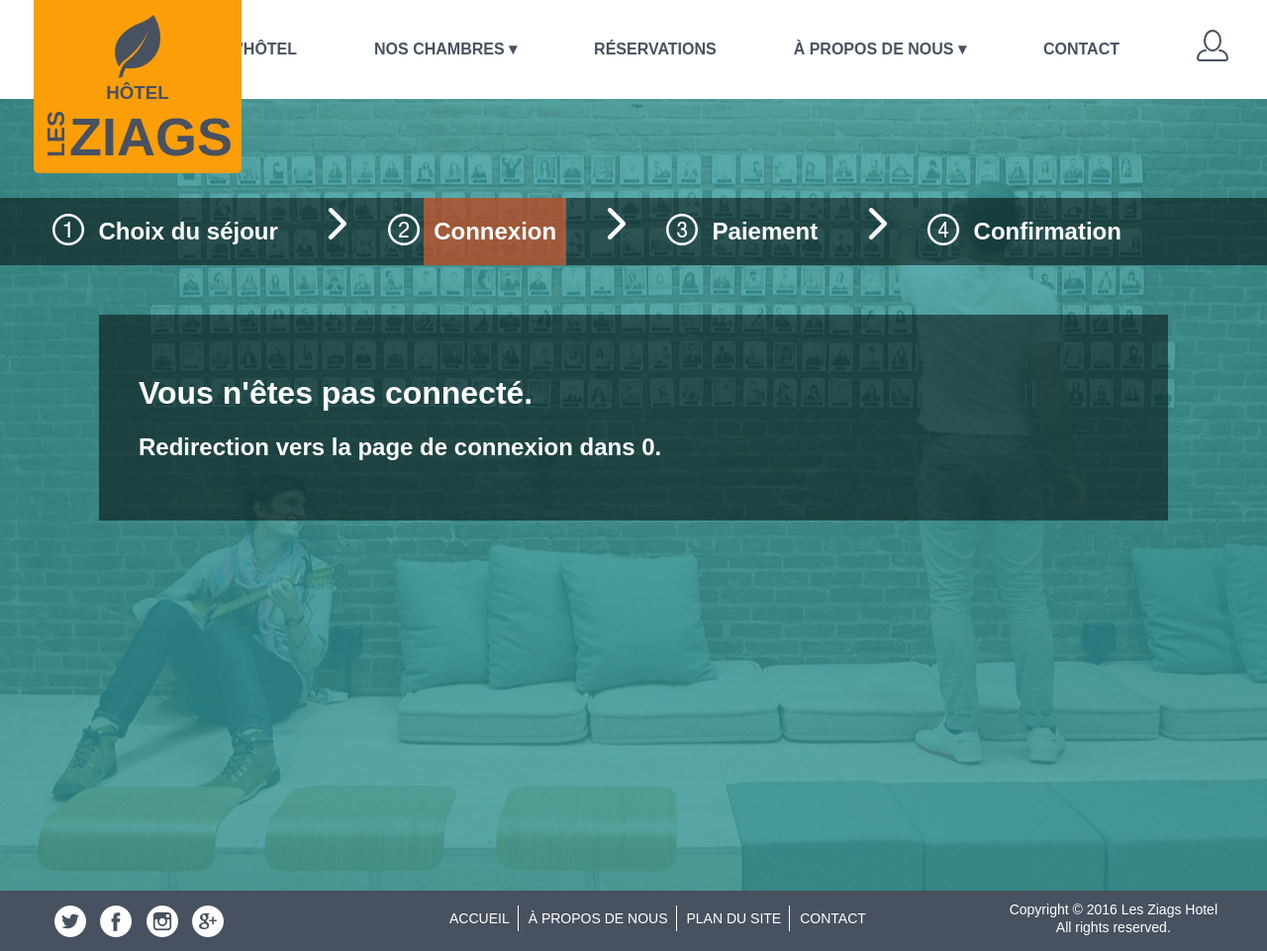
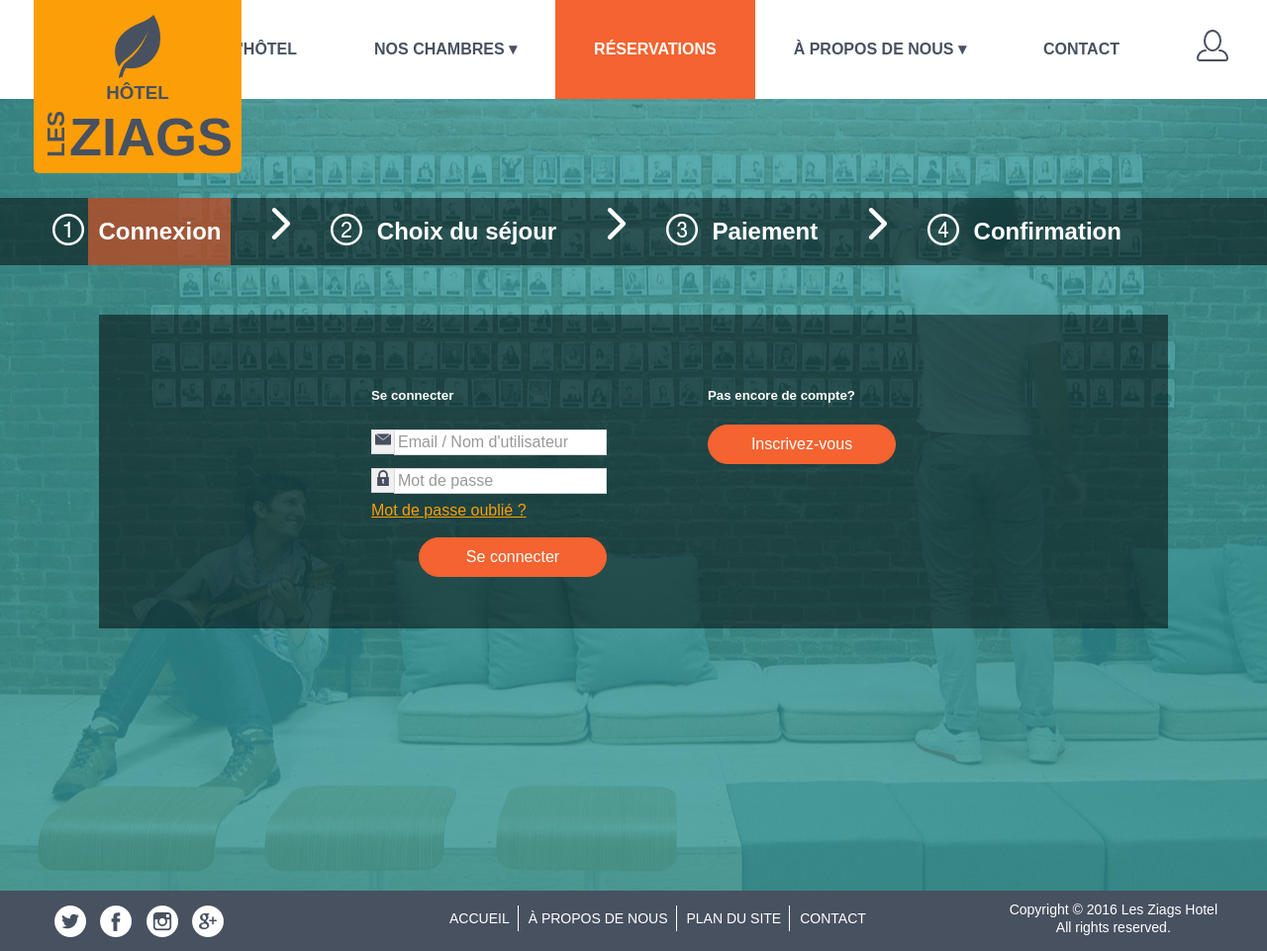
Before and after one commit to been3/mosquee, a PHP site: page /booking/connect in a window 1280 px wide. Shown: the whole page at 99% size. Run offline with PHP 8.4, Linux system fonts and the light colour scheme.

Commit message:
Update booking procedure  # Change operations order  # Update style  # Create new connection controller for booking

```diff
--- a/booking/connect.php
+++ b/booking/connect.php
@@ -65,8 +65,23 @@
 
                     <!-- Container -->
                     <div class="container container-main">
-                        <h1>Vous n'êtes pas connecté.</h1>
-                        <h2 class="countdown"></h2>
+                        <table>
+                            <tr>
+                                <td>
+                                    <form action="/controller/bookingConnect.php" method="post">
+                                        <h5>Se connecter</h5>
+                                        <div class="input-container input-container-username"><input type="text" placeholder="Email / Nom d'utilisateur" name="username" /></div>
+                                        <div class="input-container input-container-password"><input type="password" placeholder="Mot de passe" name="password" /></div>
+                                        <a href="/" class="form-link">Mot de passe oublié ?</a><br /><br />
+                                        <button class="button-submit">Se connecter</button>
+                                    </form>
+                                </td>
+                                <td>
+                                    <h5>Pas encore de compte?</h5>
+                                    <a href="/login"><button class="button-submit">Inscrivez-vous</button></a>
+                                </td>
+                            </tr>
+                        </table>
                     </div>
 
                 </div>
@@ -77,18 +92,6 @@
         </div>
 
         <script type="text/javascript" src="/content/js/script.js"></script>
-        <script type="text/javascript" src="/content/js/datePicker.js"></script>
-        <script>
-            var count = 5;
-            var countdown = setInterval(function(){
-                $("h2.countdown").html("Redirection vers la page de connexion dans " + count + ".");
-                if (count == 0) {
-                    clearInterval(countdown);
-                    window.open( "/login", "_self" );
-                }
-                count--;
-            }, 1000);
-        </script>
 
     </body>
 </html>
--- a/booking/pay.php
+++ b/booking/pay.php
@@ -94,8 +94,8 @@
                                     </td>
                                 </tr>
                                 <tr>
-                                    <td colspan="2" class="booking-payment-agreement-container">
-                                        <input type="checkbox" id="booking-payment-agreement" /><label for="booking-payment-agreement">  J'accepte les <a href="#">Conditions Générales de Vente</a></label>
+                                    <td colspan="2">
+                                        <input type="checkbox" id="booking-payment-agreement" /><label for="booking-payment-agreement">  J'accepte les <a href="#" class="form-link">Conditions Générales de Vente</a></label>
                                     </td>
                                 </tr>
                                 <tr>
--- a/booking/stay.php
+++ b/booking/stay.php
@@ -67,7 +67,7 @@
 
                     <!-- Form -->
                     <div class="container container-main">
-                        <form action="/booking/connect" method="post">
+                        <form action="/booking/pay" method="post">
                             <table>
                                 <tr>
                                     <td>
--- a/content/css/booking.css
+++ b/content/css/booking.css
@@ -75,11 +75,11 @@
     position: relative;
 }
 
-.booking-stay #booking-step-one a {
+.booking-connect #booking-step-one a {
     background: rgba(244, 99, 48, 0.6);
 }
 
-.booking-connect #booking-step-two a {
+.booking-stay #booking-step-two a {
     background: rgba(244, 99, 48, 0.6);
 }
 
@@ -243,11 +243,6 @@
     width: 492px;
 }
 
-.booking-payment-agreement-container a {
-    color: #fb9e08;
-}
-
-
 .booking-confirm table {
     margin-top: 20px;
 }
--- a/content/css/main.css
+++ b/content/css/main.css
@@ -484,6 +484,12 @@ form input:focus, select:focus {
     cursor: pointer;
 }
 
+/* Links in forms */
+
+.form-link {
+    color: #fb9e08;
+}
+
 /*///////////////////
     SITEMAP PAGE
 ///////////////////*/
--- a/login.php
+++ b/login.php
@@ -99,7 +99,7 @@
                             <h5>Se connecter</h5>
                             <div class="input-container input-container-username"><input type="text" placeholder="Email / Nom d'utilisateur" name="username" /></div>
                             <div class="input-container input-container-password"><input type="password" placeholder="Mot de passe" name="password" /></div>
-                            <a href="/">Mot de passe oublié ?</a>
+                            <a href="/" class="form-link">Mot de passe oublié ?</a>
                             <button class="button-submit">Se connecter</button>
                         </form>
                     </div>
--- a/view/bookingProgressionView.php
+++ b/view/bookingProgressionView.php
@@ -2,11 +2,11 @@
     <div class="steps">
         <div class="step" id="booking-step-one">
             <img src="/content/img/icons/number-one-in-a-circle_32px_white.png" alt="">
-            <a href="stay"><h2>Choix du séjour</h2></a>
+            <a href="connect"><h2>Connexion</h2></a>
         </div>
         <div class="step" id="booking-step-two">
             <img src="/content/img/icons/number-two-in-a-circle_32px_white.png" alt="">
-            <a href="connect"><h2>Connexion</h2></a>
+            <a href="stay"><h2>Choix du séjour</h2></a>
         </div>
         <div class="step" id="booking-step-three">
             <img src="/content/img/icons/number-three-in-a-circle32px_white.png" alt="">
--- a/view/headerView.php
+++ b/view/headerView.php
@@ -19,7 +19,7 @@
                     <li><a href="/bedrooms#twin-room" class="nav-primary__link-our-rooms__sub-menu">Chambre twin</a></li>
                 </ul>
             </li>
-            <li><a href="/booking/stay" class="nav-primary__link">Réservations</a></li>
+            <li><a href="/booking/connect" class="nav-primary__link">Réservations</a></li>
             <li>
                 <a href="/about" class="nav-primary__link">&Agrave; propos de nous</a>
                 <ul>
```
Also changed, not shown: controller/bookingConnect.php (added, +32 -0 lines).
